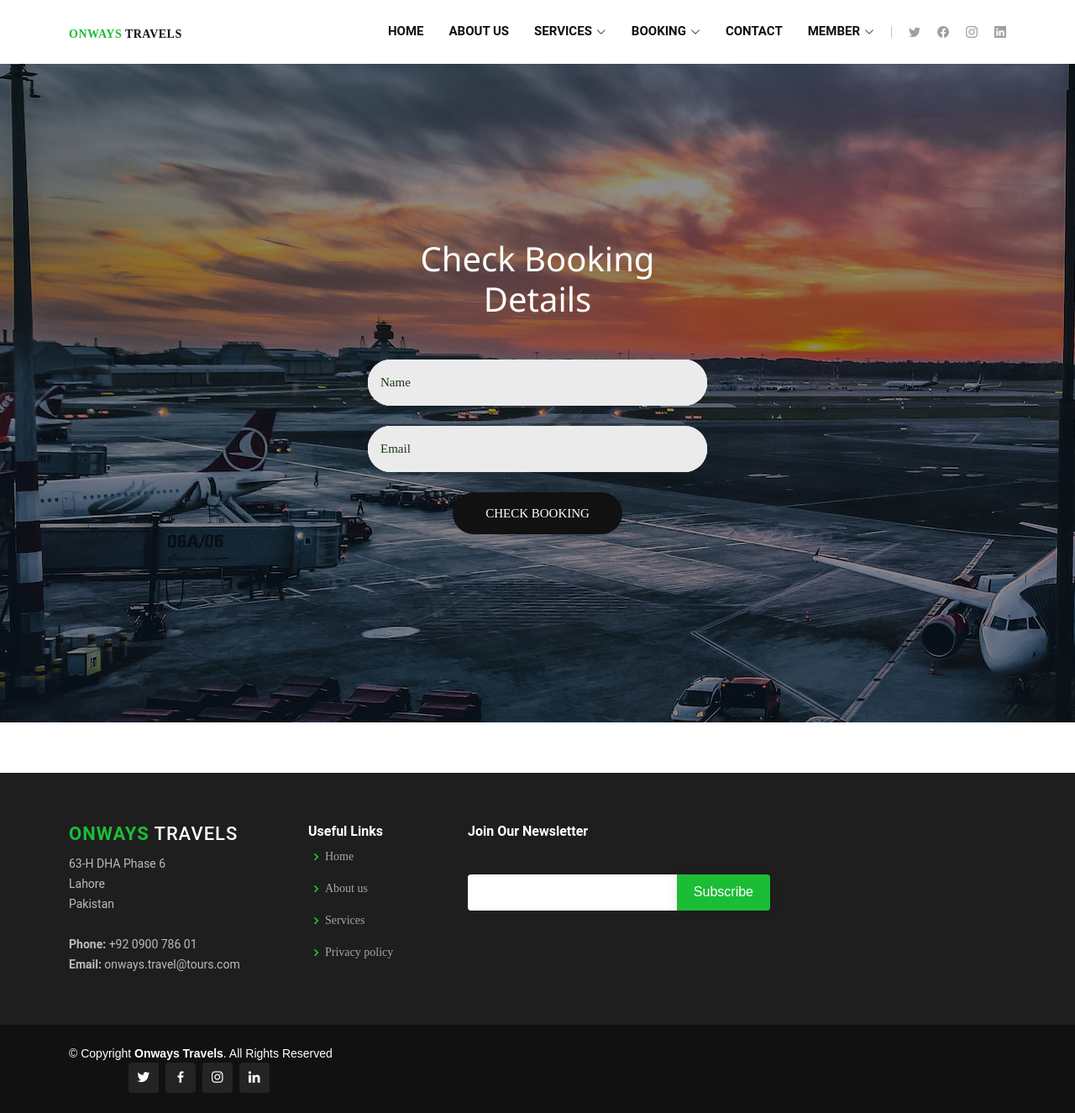
After one commit to AB-Debug2003/ON-Ways-Travels, a PHP site: page /checkBooking.html in a window 1280 px wide. The commit adds this page. Shown: the whole page at 84% size. Run offline with PHP 8.4, Linux system fonts and the light colour scheme; some web fonts are replaced.

Commit message:
added check booking record

```diff
--- a/assets/css/form.css
+++ b/assets/css/form.css
@@ -164,7 +164,7 @@ iframe {
   font-family: "Segoe UI", Tahoma, Geneva, Verdana, sans-serif;
   font-weight: 500;
   font-size: 40px;
-  color: #1bbd36;
+  color: #1ed33c;
   line-height: 1.2;
   text-align: center;
   display: block;
--- a/assets/css/style.css
+++ b/assets/css/style.css
@@ -1233,3 +1233,7 @@ video::-webkit-media-controls {
   background-color: #1e1e1e;
   color: #1bbd36;
 }
+
+tr{
+  color: #1ed33c;
+}
--- /dev/null
+++ b/checkBooking.html
@@ -0,0 +1,162 @@
+<!DOCTYPE html>
+<html lang="en">
+
+<head>
+    <meta charset="utf-8">
+    <meta content="width=device-width, initial-scale=1.0" name="viewport">
+
+    <title>Book Now - Onways Travels</title>
+    <link href="media/favicon.png" rel="icon">
+    <link href="assets/vendor/animate.css/animate.min.css" rel="stylesheet">
+    <link href="assets/vendor/aos/aos.css" rel="stylesheet">
+    <link href="assets/vendor/bootstrap/css/bootstrap.min.css" rel="stylesheet">
+    <link href="assets/vendor/boxicons/css/boxicons.min.css" rel="stylesheet">
+    <link href="assets/vendor/bootstrap-icons/bootstrap-icons.css" rel="stylesheet">
+    <link href="https://fonts.googleapis.com/css?family=PT+Sans:400" rel="stylesheet">
+    <link href="assets/css/style.css" rel="stylesheet">
+    <link rel="stylesheet" href="assets/css/form.css">
+</head>
+
+<body>
+
+    <header id="header" class="fixed-top">
+        <div class="container d-flex align-items-center">
+
+            <h1 class="logo me-auto"><a href="home.html"><span>OnWays</span> Travels</a></h1>
+
+            <nav id="navbar" class="navbar order-last order-lg-0">
+                <ul>
+                    <li><a href="home.html">Home</a></li>
+                    <li><a href="about.html">About Us</a></li>
+
+                    <li class="dropdown"><a href="packages.html"><span>Services</span>
+                            <i class="bi bi-chevron-down"></i></a>
+                        <ul>
+                            <li><a href="packages.html">Packages</a></li>
+                            <li><a href="insurance.html">Travel Insurance</a></li>
+                        </ul>
+                    </li>
+
+                    <li class="dropdown"><a href="booking.html"><span>Booking</span> <i
+                                class="bi bi-chevron-down"></i></a>
+                        <ul>
+                            <li><a href="booking.html" class="active">Book Now</a></li>
+                            <li><a href="checkBooking.html">Check Booking</a></li>
+                        </ul>
+                    </li>
+
+                    <li><a href="contact.html">Contact</a></li>
+                    <li class="dropdown"><a href="login.html"><span>Member</span> <i class="bi bi-chevron-down"></i></a>
+                        <ul>
+                            <li><a href="login.html">Login</a></li>
+                            <li><a href="signup.html">Sign Up</a></li>
+                        </ul>
+                    </li>
+                </ul>
+
+                <i class="bi bi-list mobile-nav-toggle"></i>
+            </nav>
+
+            <div class="header-social-links d-flex">
+                <a href="#" class="twitter"><i class="bu bi-twitter"></i></a>
+                <a href="#" class="facebook"><i class="bu bi-facebook"></i></a>
+                <a href="#" class="instagram"><i class="bu bi-instagram"></i></a>
+                <a href="#" class="linkedin"><i class="bu bi-linkedin"></i></i></a>
+            </div>
+
+        </div>
+    </header>
+
+    <main id="main">
+        <section>
+            <div class="limiter">
+                <div class="container-login100" style="background-image: url('media/planebg.jpg'); padding: 0px;">
+                    <div class="wrap-login100 p-5" data-aos="fade-up">
+                        <form class="login100-form" method="POST" action="/ONWaysTravels/checkBooking.php">
+                            <span class="login100-form-title pb-5" style="color: white;">
+                                Check Booking Details
+                            </span>
+
+                            <div class="wrap-input100 mb-4" data-validate="Please enter name">
+                                <input class="input100" type="text" name="name" id="name" placeholder="Name"
+                                    required>
+                                <span class="focus-input100"></span>
+                            </div>
+
+                            <div class="wrap-input100 mb-4" data-validate="Please enter password">
+                                <input class="input100" type="email" name="email" placeholder="Email"
+                                    id="email" required>
+                                <span class="focus-input100"></span>
+                            </div>
+
+                            <div class="container-login100-form-btn">
+                                <button class="login100-form-btn" type="submit">
+                                    Check Booking
+                                </button>
+                            </div>
+                        </form>
+                    </div>
+                </div>
+            </div>
+        </section>
+    </main>
+
+    <footer id="footer">
+        <div class="footer-top">
+            <div class="container">
+                <div class="row">
+
+                    <div class="col-lg-3 col-md-6 footer-contact">
+                        <h3><span><strong>Onways</strong></span> Travels</h3>
+                        <p>
+                            63-H DHA Phase 6 <br>
+                            Lahore<br>
+                            Pakistan <br><br>
+                            <strong>Phone:</strong> +92 0900 786 01 <br>
+                            <strong>Email:</strong> onways.travel@tours.com<br>
+                        </p>
+                    </div>
+
+                    <div class="col-lg-2 col-md-6 footer-links">
+                        <h4>Useful Links</h4>
+                        <ul>
+                            <li><i class="bx bx-chevron-right"></i> <a href="home.html">Home</a></li>
+                            <li><i class="bx bx-chevron-right"></i> <a href="about.html">About us</a></li>
+                            <li><i class="bx bx-chevron-right"></i> <a href="packages.html">Services</a></li>
+                            <li><i class="bx bx-chevron-right"></i> <a href="privacy.html">Privacy policy</a>
+                            </li>
+                        </ul>
+                    </div>
+
+                    <div class="col-lg-4 col-md-6 footer-newsletter">
+                        <h4>Join Our Newsletter</h4>
+                        <form>
+                            <input type="email" name="email"><input type="submit" value="Subscribe">
+                        </form>
+                    </div>
+
+                </div>
+            </div>
+        </div>
+
+        <div class="container d-md-flex py-4">
+
+            <div class="me-md-auto text-center text-md-start">
+                <div class="copyright">
+                    &copy; Copyright <strong><span>Onways Travels</span></strong>. All Rights Reserved
+                </div>
+                <div class="social-links text-center text-md-right pt-3 pt-md-0">
+                    <a href="#" class="twitter"><i class="bx bxl-twitter"></i></a>
+                    <a href="#" class="facebook"><i class="bx bxl-facebook"></i></a>
+                    <a href="#" class="instagram"><i class="bx bxl-instagram"></i></a>
+                    <a href="#" class="linkedin"><i class="bx bxl-linkedin"></i></a>
+                </div>
+            </div>
+    </footer>
+
+    <script src="assets/vendor/aos/aos.js"></script>
+    <script src="assets/vendor/bootstrap/js/bootstrap.bundle.min.js"></script>
+    <script src="assets/js/main.js"></script>
+</body>
+
+</html>
```
Also changed, not shown: booking.html (+20 -9 lines), checkBooking.php (added, +229 -0 lines).
